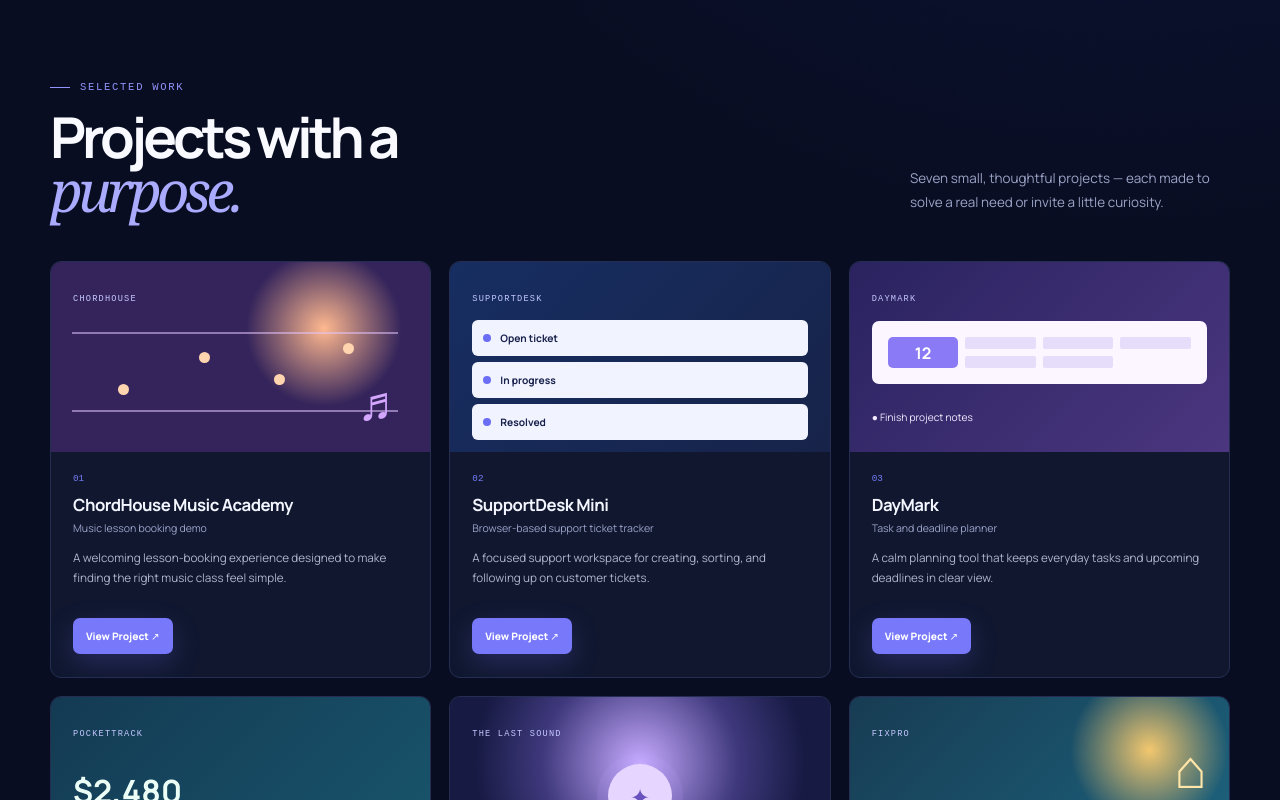
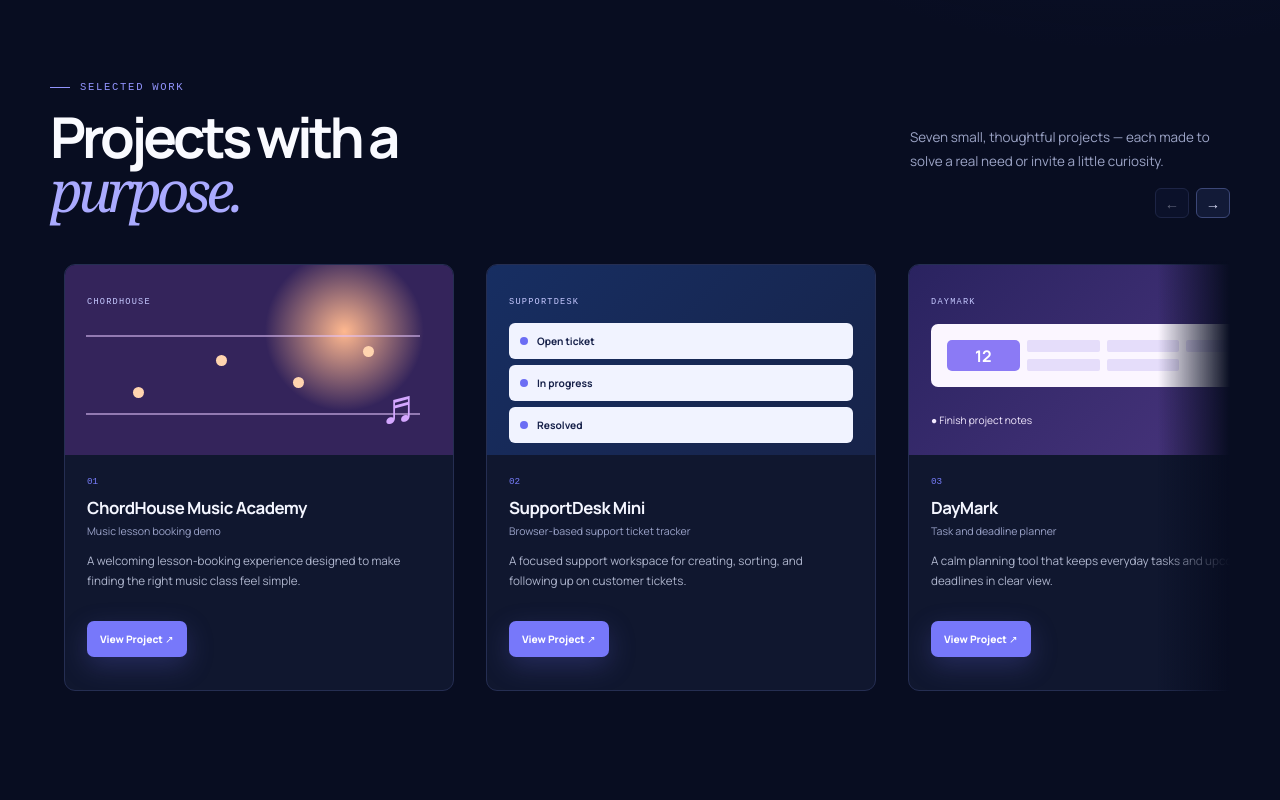
Before and after one commit to russtorralba/russell-portfolio, a React (Vite) app: page / in a window 1280 px wide. Shown: the part 720-1520 px from the top of the page. Built offline with nearby package versions, Linux system fonts and the light colour scheme; a web font is replaced by a local one.

Commit message:
Redesign projects as horizontal showcase

```diff
--- a/src/App.jsx
+++ b/src/App.jsx
@@ -1,3 +1,4 @@
+import { useRef, useState } from "react";
 import "./App.css";
 import "./fixpro.css";
 import "./hero-animation.css";
@@ -191,6 +192,51 @@ function Preview({ kind, title }) {
 }
 
 function App() {
+  const projectTrackRef = useRef(null);
+  const [canScrollPrevious, setCanScrollPrevious] = useState(false);
+  const [canScrollNext, setCanScrollNext] = useState(true);
+
+  const updateProjectNavigation = () => {
+    const track = projectTrackRef.current;
+    if (!track) return;
+    const atStart = track.scrollLeft <= 4;
+    const atEnd = track.scrollLeft + track.clientWidth >= track.scrollWidth - 4;
+    setCanScrollPrevious(!atStart);
+    setCanScrollNext(!atEnd);
+  };
+
+  const moveProjects = (direction) => {
+    const track = projectTrackRef.current;
+    if (!track) return;
+    const prefersReducedMotion = window.matchMedia(
+      "(prefers-reduced-motion: reduce)",
+    ).matches;
+    track.scrollBy({
+      left: direction * Math.max(track.clientWidth * 0.82, 260),
+      behavior: prefersReducedMotion ? "auto" : "smooth",
+    });
+  };
+
+  const handleProjectTrackKeyDown = (event) => {
+    if (event.key === "ArrowLeft") {
+      event.preventDefault();
+      moveProjects(-1);
+    }
+    if (event.key === "ArrowRight") {
+      event.preventDefault();
+      moveProjects(1);
+    }
+    if (event.key === "Home") {
+      event.preventDefault();
+      projectTrackRef.current?.scrollTo({ left: 0, behavior: "smooth" });
+    }
+    if (event.key === "End") {
+      event.preventDefault();
+      const track = projectTrackRef.current;
+      track?.scrollTo({ left: track.scrollWidth, behavior: "smooth" });
+    }
+  };
+
   return (
     <main>
       <header className="site-header">
@@ -257,12 +303,47 @@ function App() {
               <em>purpose.</em>
             </h2>
           </div>
+          <div className="projects-heading-actions">
             <p>
-            Seven small, thoughtful projects — each made to solve a real need or
-            invite a little curiosity.
+              Seven small, thoughtful projects — each made to solve a real need
+              or invite a little curiosity.
             </p>
+            <div
+              className="project-track-controls"
+              aria-label="Project navigation"
+            >
+              <button
+                type="button"
+                onClick={() => moveProjects(-1)}
+                disabled={!canScrollPrevious}
+                aria-label="Previous projects"
+                aria-controls="project-track"
+              >
+                ←
+              </button>
+              <button
+                type="button"
+                onClick={() => moveProjects(1)}
+                disabled={!canScrollNext}
+                aria-label="Next projects"
+                aria-controls="project-track"
+              >
+                →
+              </button>
             </div>
-        <div className="project-grid">
+          </div>
+        </div>
+        <div className="project-track-shell">
+          <div
+            className="project-grid"
+            id="project-track"
+            ref={projectTrackRef}
+            tabIndex="0"
+            role="region"
+            aria-label="Project showcase"
+            onScroll={updateProjectNavigation}
+            onKeyDown={handleProjectTrackKeyDown}
+          >
             {projects.map(
               ([title, type, description, preview, liveDemo], index) => (
                 <article className="project-card" key={title}>
@@ -292,6 +373,7 @@ function App() {
                 </article>
               ),
             )}
+          </div>
         </div>
       </section>
       <section
--- a/src/fixpro.css
+++ b/src/fixpro.css
@@ -59,6 +59,8 @@
 }
 
 .carepoint {
+  /* Match the comfortable label inset used by the other preview artwork. */
+  padding: 26px;
   background:
     radial-gradient(circle at 83% 20%, #f2b295, transparent 22%),
     linear-gradient(135deg, #edf1e8, #cbded4);
@@ -68,10 +70,10 @@
 }
 .carepoint-browser {
   position: absolute;
-  top: 39px;
-  right: 18px;
-  bottom: 18px;
-  left: 18px;
+  top: 55px;
+  right: 26px;
+  bottom: 10px;
+  left: 26px;
   overflow: hidden;
   border: 1px solid #b9cdc2;
   background: #fff9ee;
@@ -170,3 +172,139 @@
 .carepoint-mini-content i:nth-child(3) {
   background: #b7d1c3;
 }
+
+/* Projects-only horizontal showcase */
+.project-card {
+  min-width: 0;
+  transition:
+    transform 180ms ease,
+    border-color 180ms ease,
+    box-shadow 180ms ease;
+}
+.project-card:hover {
+  border-color: #626bd0;
+  box-shadow: 0 16px 34px #02071966;
+  transform: translateY(-4px);
+}
+.projects-heading-actions {
+  display: grid;
+  justify-items: end;
+  gap: 15px;
+}
+.projects-heading-actions p {
+  max-width: 320px;
+  margin: 0;
+  color: #9ca4c6;
+  font-size: 0.84rem;
+  line-height: 1.75;
+}
+.project-track-controls {
+  display: flex;
+  gap: 7px;
+}
+.project-track-controls button {
+  width: 34px;
+  height: 30px;
+  border: 1px solid #3c4777;
+  border-radius: 6px;
+  background: #121a37;
+  color: #d9dcf6;
+  font-size: 0.9rem;
+  transition:
+    border-color 180ms ease,
+    background 180ms ease;
+}
+.project-track-controls button:not(:disabled):hover,
+.project-track-controls button:not(:disabled):focus-visible {
+  border-color: #777dfa;
+  background: #202950;
+  outline: none;
+}
+.project-track-controls button:disabled {
+  cursor: not-allowed;
+  opacity: 0.42;
+}
+.project-track-shell {
+  position: relative;
+}
+.project-track-shell::after {
+  position: absolute;
+  top: 0;
+  right: 0;
+  bottom: 16px;
+  width: 72px;
+  pointer-events: none;
+  background: linear-gradient(90deg, transparent, #080d21);
+  content: "";
+}
+.project-grid {
+  display: flex;
+  /* This is the measured border-to-border separation between cards. */
+  gap: 32px;
+  overflow-x: auto;
+  overscroll-behavior-inline: contain;
+  box-sizing: border-box;
+  padding: 3px 14px 17px;
+  scroll-behavior: smooth;
+  scroll-padding-inline: 14px;
+  scroll-snap-type: x mandatory;
+  scrollbar-color: #4b5386 #111832;
+  scrollbar-width: thin;
+}
+.project-grid:focus-visible {
+  outline: 1px solid #777dfa;
+  outline-offset: 5px;
+}
+.project-grid::-webkit-scrollbar {
+  height: 7px;
+}
+.project-grid::-webkit-scrollbar-track {
+  background: #111832;
+  border-radius: 999px;
+}
+.project-grid::-webkit-scrollbar-thumb {
+  border-radius: 999px;
+  background: #4b5386;
+}
+.project-grid .project-card,
+.project-grid .project-card:nth-child(4),
+.project-grid .project-card:nth-child(5),
+.project-grid .project-card:nth-child(6),
+.project-grid .project-card:nth-child(7) {
+  /* Account for the two visible inter-card gaps while keeping ~2.7 cards in view. */
+  flex: 0 0 min(390px, calc((100% - 55px) / 2.7));
+  grid-column: auto;
+  scroll-snap-align: start;
+  scroll-snap-stop: always;
+}
+
+@media (max-width: 760px) {
+  .projects-heading-actions {
+    justify-items: start;
+    margin-top: 20px;
+  }
+  .project-track-shell::after {
+    width: 44px;
+  }
+  .project-grid .project-card,
+  .project-grid .project-card:nth-child(4),
+  .project-grid .project-card:nth-child(5),
+  .project-grid .project-card:nth-child(6),
+  .project-grid .project-card:nth-child(7) {
+    flex-basis: calc(100% + 8px);
+  }
+}
+
+@media (prefers-reduced-motion: reduce) {
+  .project-card,
+  .project-card:hover {
+    transition: none;
+    transform: none;
+  }
+  .project-grid {
+    scroll-behavior: auto;
+  }
+  .project-track-controls button {
+    transition: none;
+  }
+}
```
Lines whose indentation alone changed are shown as unchanged.
